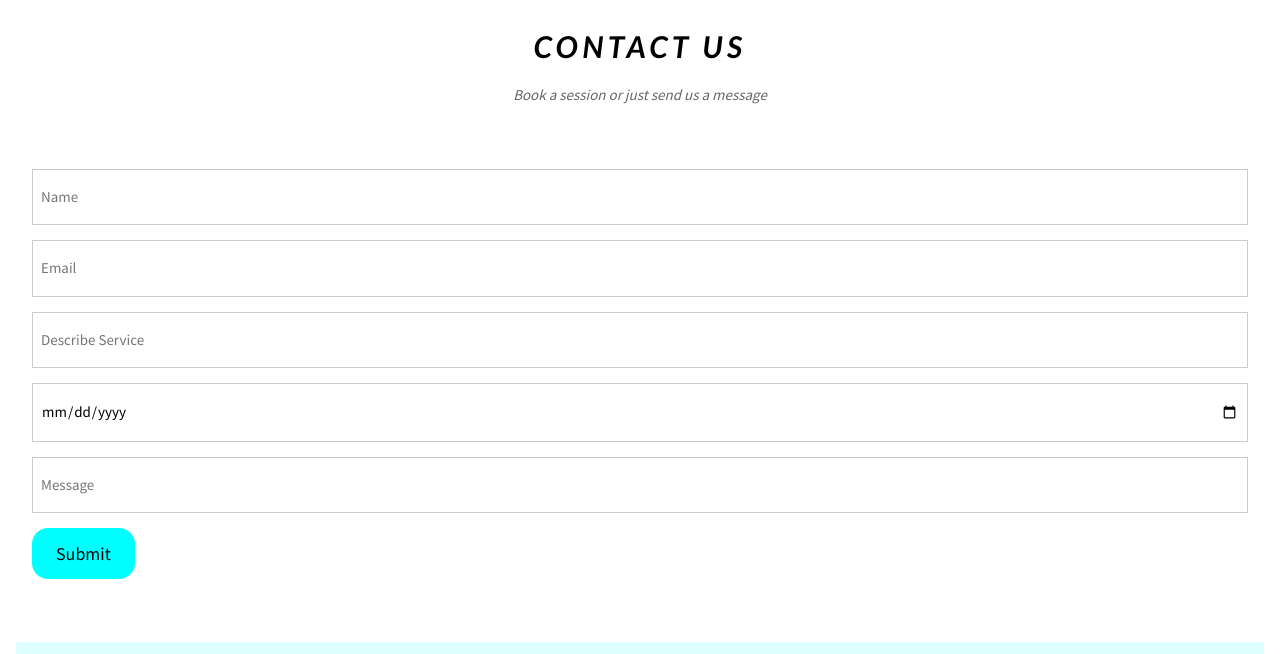
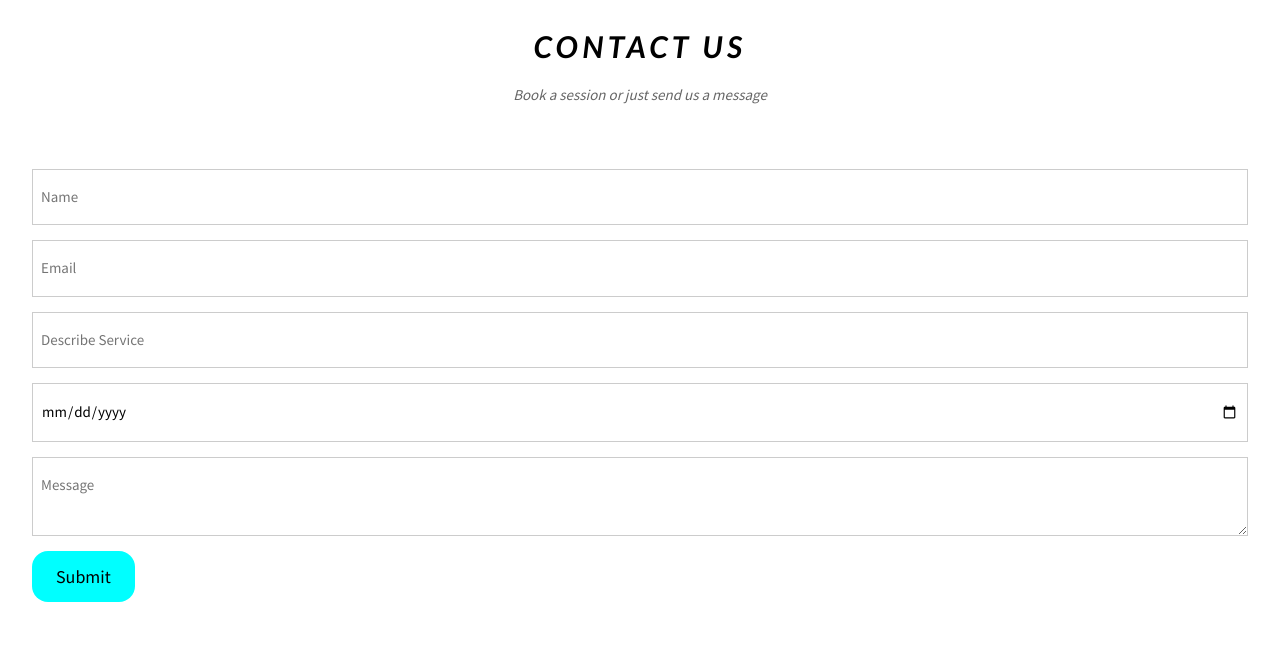
Before and after one commit to swatch-crisis/swatch-media, a plain HTML site: page index.html in a window 1280 px wide. Shown: the part 1990-2644 px from the top of the page. Drawn offline with nearby package versions, Linux system fonts and the light colour scheme.

Commit message:
Update index.html

```diff
--- a/index.html
+++ b/index.html
@@ -213,7 +213,7 @@ It is our goal to capture the needs and wants of the very fast growing economy i
 <p><input class="w3-input w3-padding-16 w3-border" type="text" placeholder="Email" required name="Email"></p>
 <p><input class="w3-input w3-padding-16 w3-border" type="text" placeholder="Describe Service" required name="Service"></p>
 <p><input class="w3-input w3-padding-16 w3-border" type="date" placeholder="Date and time" required name="date" id="date"></p>
-<p><input class="w3-input w3-padding-16 w3-border" type="text" placeholder="Message" required name="Message"></p>
+<p><textarea class="w3-input w3-padding-16 w3-border" type="text" placeholder="Message" required name="Message"></textarea></p>
 <p><button type="submit" class="w3-button w3-round-xlarge w3-aqua w3-padding-large w3-large w3-hover-opacity-off"><a href="#Contact" style="text-decoration: none">Submit</a></button></p>
 </form>
 </div>
```
